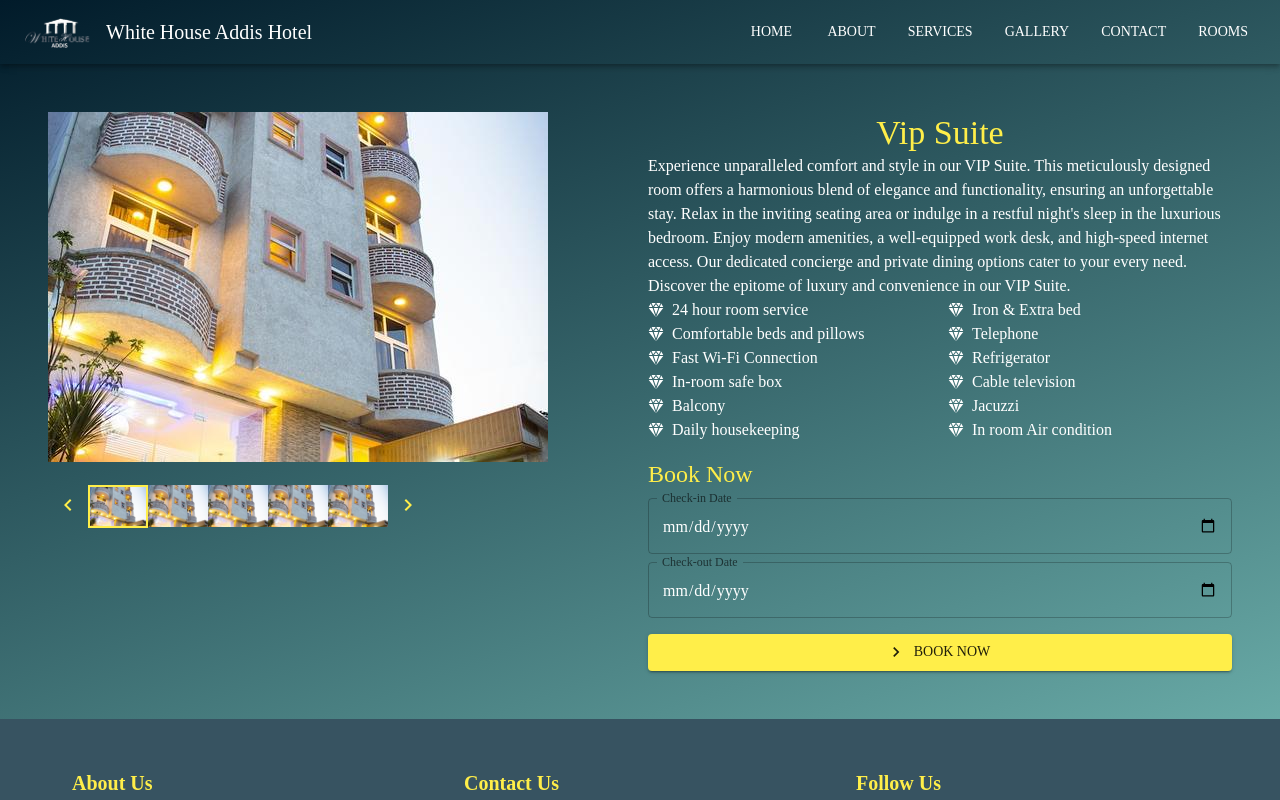
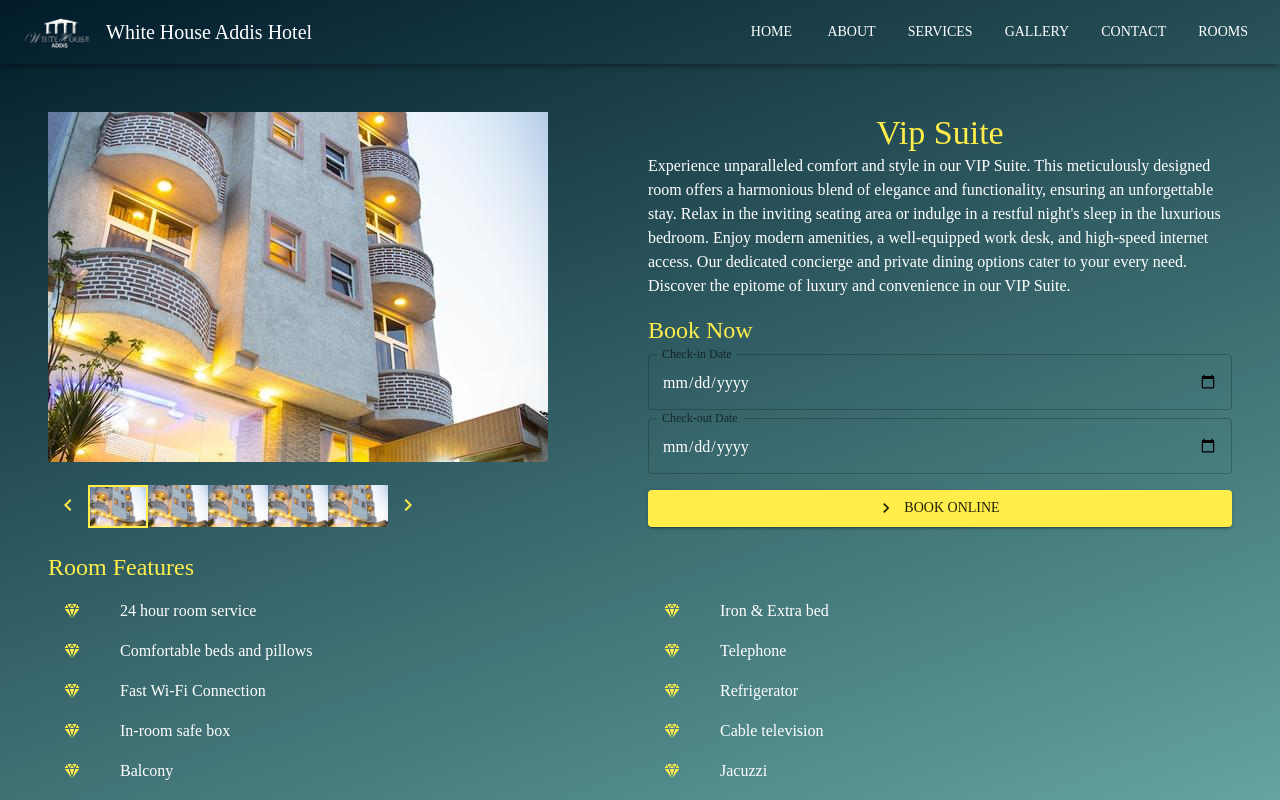
Before and after one commit to DawitSishu/whitehouse, a React (Vite) app: page / in a window 1280 px wide. Shown: the top 800 px of the page. Built offline with nearby package versions, Linux system fonts and the light colour scheme; a web font is replaced by a local one.

Commit message:
the rooms page skeleton is complete

```diff
--- a/src/Components/Rooms/index.jsx
+++ b/src/Components/Rooms/index.jsx
@@ -3,14 +3,15 @@ import {
   Grid,
   Typography,
   IconButton,
-  List,
-  ListItem,
-  ListItemIcon,
   Box,
   Input,
   Button,
   TextField,
   FormControl,
+  Paper,
+  List,
+  ListItem,
+  ListItemIcon,
 } from "@mui/material";
 import NavigateNextIcon from "@mui/icons-material/NavigateNext";
 import NavigateBeforeIcon from "@mui/icons-material/NavigateBefore";
@@ -117,28 +118,6 @@ const RoomPage = () => {
               {roomData.title}
             </Typography>
             <Typography>{roomData.description}</Typography>
-            <ul
-              style={{
-                listStyleType: "none",
-                paddingLeft: "0",
-                columns: "2",
-              }}
-            >
-              {roomData.features.map((feature, index) => (
-                <li key={index}>
-                  <Box
-                    sx={{
-                      display: "flex",
-                      alignItems: "center",
-                      gap: "8px",
-                    }}
-                  >
-                    <IoDiamondSharp />
-                    <Typography>{feature}</Typography>
-                  </Box>
-                </li>
-              ))}
-            </ul>
             <Box sx={{ mt: 2 }}>
               <Typography variant="h5" color="primary">
                 Book Now
@@ -166,11 +145,27 @@ const RoomPage = () => {
                 fullWidth
                 sx={{ mt: 2 }}
               >
-                Book Now
+                {/* https://www.expedia.com/Addis-Ababa-Hotels-White-House-Addis-Hotel.h11691311.Hotel-Information?chkin=2023-11-05&chkout=2023-11-09&x_pwa=1&rfrr=HSR&pwa_ts=1699021543166&referrerUrl=aHR0cHM6Ly93d3cuZXhwZWRpYS5jb20vSG90ZWwtU2VhcmNo&useRewards=false&rm1=a2&regionId=6271020&destination=Addis+Ababa%2C+Ethiopia&destType=MARKET&neighborhoodId=553248633981729799&selected=11691311&latLong=8.980598%2C38.757758&sort=RECOMMENDED&top_dp=42&top_cur=USD&userIntent=&selectedRoomType=323724352&selectedRatePlan=392623535&searchId=49ae2472-1cd7-4360-8dad-f3bae3112274 */}
+                Book Online
               </Button>
             </Box>
           </Grid>
         </Grid>
+        <Box sx={{ mt: 2 }}>
+          <Typography variant="h5" color="primary">
+            Room Features
+          </Typography>
+          <List sx={{ columns: 2 }}>
+            {roomData.features.map((feature, index) => (
+              <ListItem key={index}>
+                <ListItemIcon>
+                  <IoDiamondSharp color="#FFEE49" />
+                </ListItemIcon>
+                {feature}
+              </ListItem>
+            ))}
+          </List>
+        </Box>
       </Box>
       <Footer />
     </div>
@@ -178,5 +173,3 @@ const RoomPage = () => {
 };
 
 export default RoomPage;
-
-//view haile resort
```
